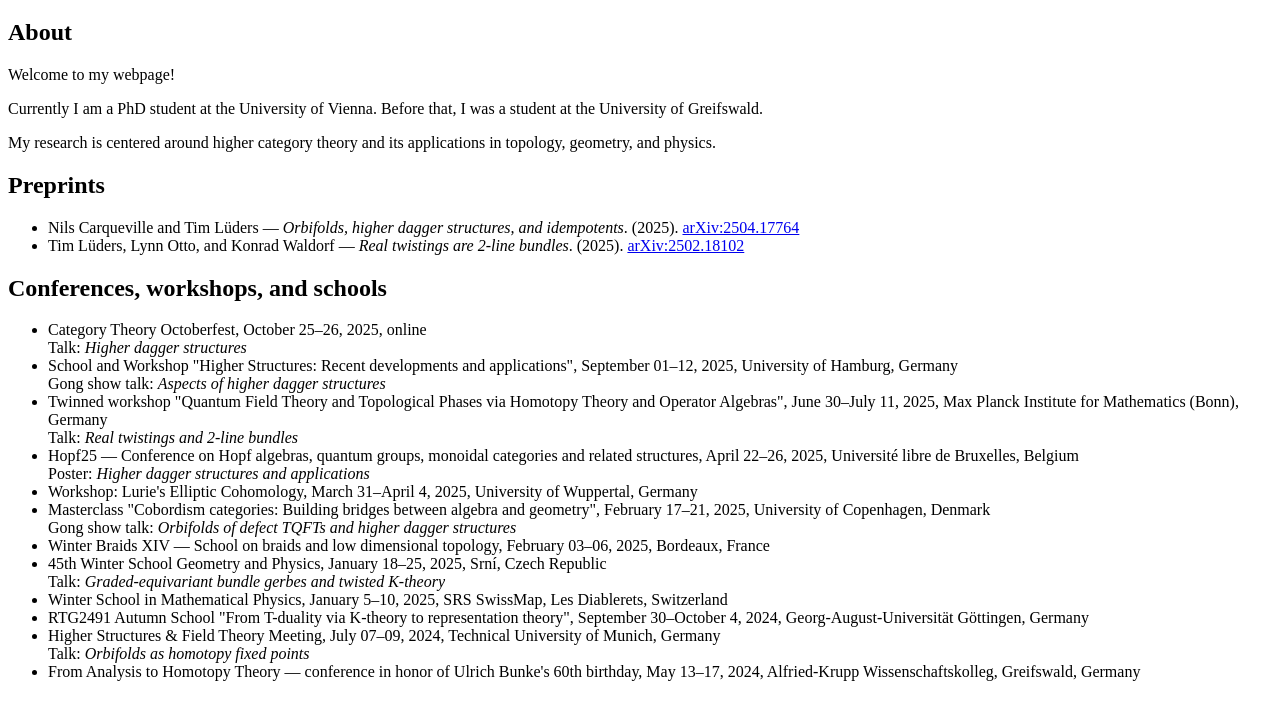
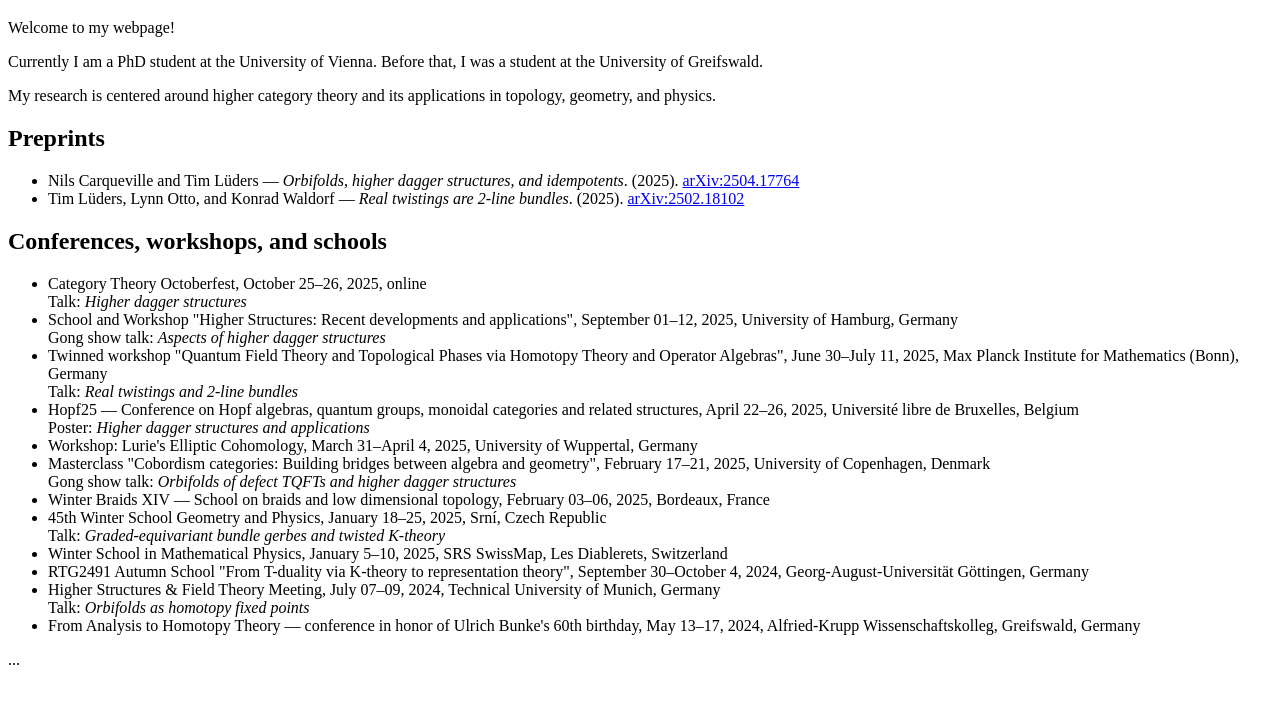
Before and after one commit to TimLueders01/TimLueders, a plain HTML site: page index.html in a window 1280 px wide. Shown: the part 61-780 px from the top of the page. Drawn offline with Linux system fonts and the light colour scheme.

Commit message:
Add ongoing projects section to index.html
Added ongoing projects section to the webpage.

```diff
--- a/index.html
+++ b/index.html
@@ -10,7 +10,6 @@
   </body>
   <!-- About section -->
       <section id="about">
-        <h2>About</h2>
         <p>Welcome to my webpage!</p>
         <p>Currently I am a PhD student at the University of Vienna. Before that, I was a student at the University of Greifswald.</p>
         <p>My research is centered around higher category theory and its applications in topology, geometry, and physics.</p>
@@ -80,4 +79,9 @@
         </li>
       </ul>
     </section>
+  <!-- Ongoing projects section -->
+      <section id="Ongoing projects">
+        <p>...</p>
+      </section>
+<!-- Preprints section -->
 </html>
```
